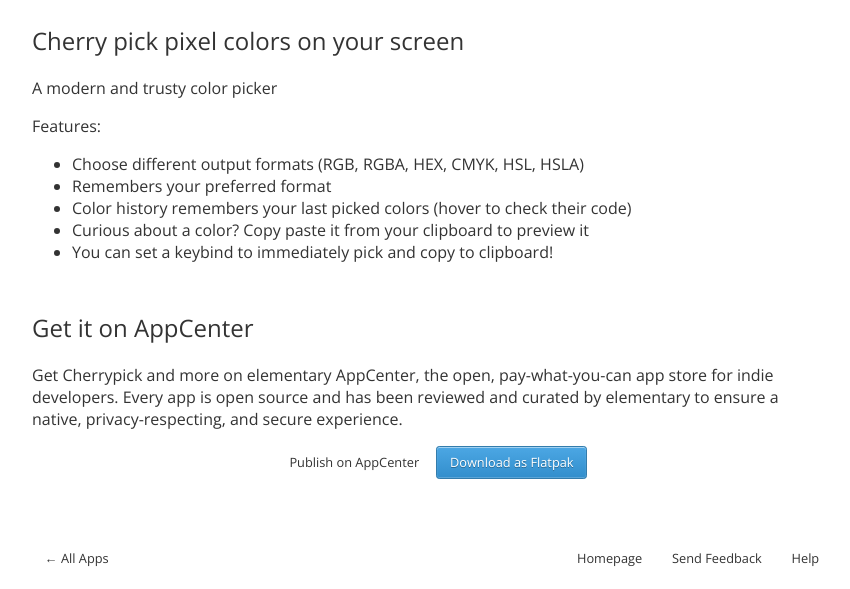
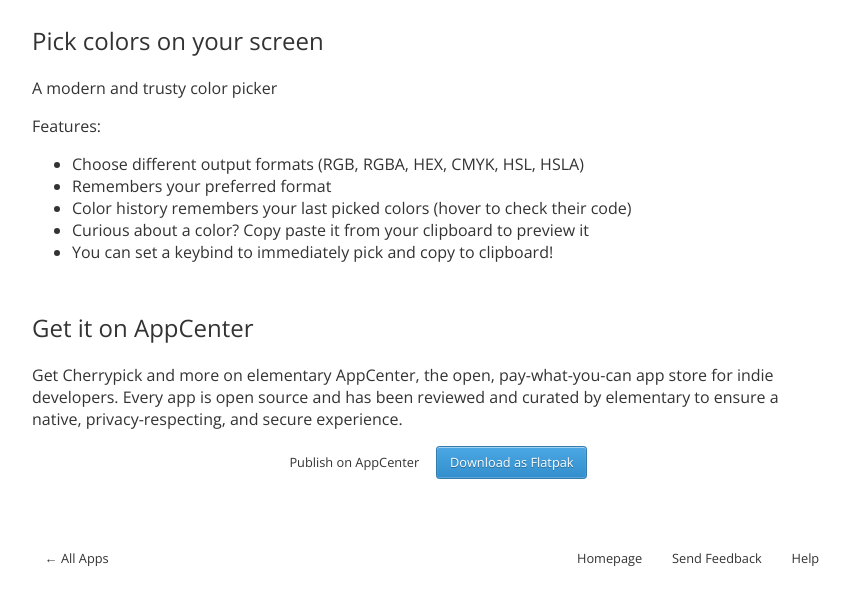
Before and after one commit to elementary/appcenter-web, a Jekyll site: the page built from _apps/io.github.ellie_commons.cherrypick.md, in a window 1280 px wide, cut to the strip 452-1041 px from the top of the page. Shown: the whole strip, without its empty margins (208-1058 px from the left). Built offline with Jekyll 4.4.1, drawn with Linux system fonts in a browser that asks for light colours; nearby versions of some CDN libraries; part of the change alters nothing that is shown.

Commit message:
Automatic update of data

```diff
--- a/_apps/io.github.ellie_commons.cherrypick.md
+++ b/_apps/io.github.ellie_commons.cherrypick.md
@@ -1,7 +1,7 @@
 ---
 app_id: io.github.ellie_commons.cherrypick
 title: "Cherrypick"
-summary: "Cherry pick pixel colors on your screen"
+summary: "Pick colors on your screen"
 developer: "PhoneyBadger + Stella"
 homepage: https://github.com/ellie-commons/cherrypick
 help_page: https://github.com/ellie-commons/cherrypick/issues
@@ -10,9 +10,9 @@ dist: flatpak
 screenshots:
   - https://github.com/ellie-commons/cherrypick/blob/main/data/screenshots/window-light.png?raw=true
 color:
-  primary: "#d1e6f9"
-  primary-text: "#333"
-  primary-dark: "#485a6c"
+  primary: "#c6262e"
+  primary-text: "#fff"
+  primary-dark: "#7a0000"
   primary-text-dark: "#fff"
 price: false
 releases:
```
